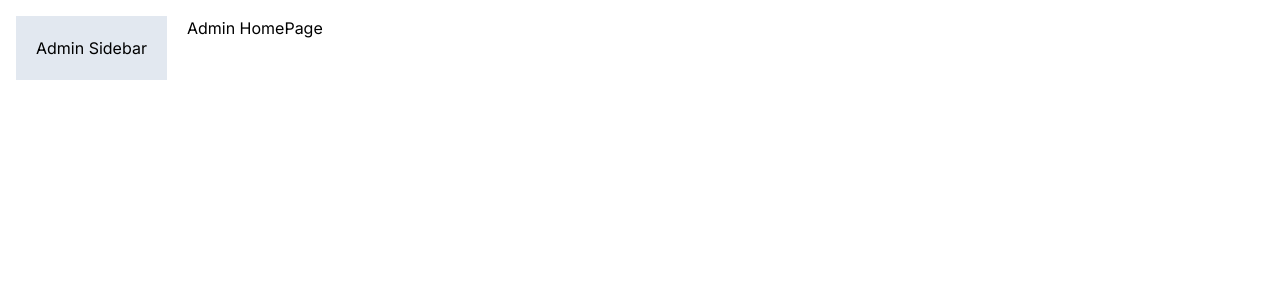
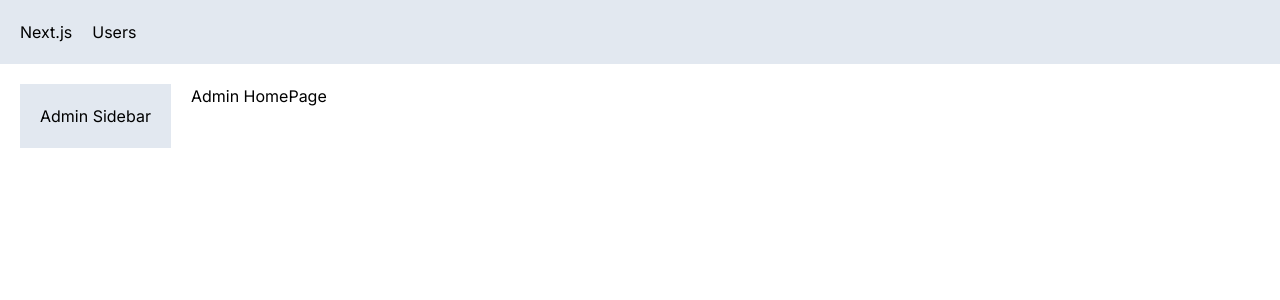
Before and after one commit to jrengifo28/nextjs-app, a Next.js app: page /admin in a window 1280 px wide. Shown: the top 300 px of the page. Built offline with nearby package versions, Linux system fonts and the light colour scheme.

Commit message:
Layout - Navbar

```diff
--- /dev/null
+++ b/app/NavBar.tsx
@@ -0,0 +1,15 @@
+import Link from "next/link";
+import React from "react";
+
+const NavBar = () => {
+  return (
+    <div className="flex bg-slate-200 p-5">
+      <Link href="/" className="mr-5">
+        Next.js
+      </Link>
+      <Link href="/users">Users</Link>
+    </div>
+  );
+};
+
+export default NavBar;
--- a/app/globals.css
+++ b/app/globals.css
@@ -14,5 +14,10 @@
 
 body {
   color: rgb(var(--foreground-rgb));
-  padding: 1rem;
 }
+
+@layer base{
+  h1 {
+    @apply font-extrabold text-2xl mb-3;
+  }
+}
--- a/app/layout.tsx
+++ b/app/layout.tsx
@@ -1,6 +1,7 @@
 import "./globals.css";
 import type { Metadata } from "next";
 import { Inter } from "next/font/google";
+import NavBar from "./NavBar";
 
 const inter = Inter({ subsets: ["latin"] });
 
@@ -16,7 +17,10 @@
 }) {
   return (
     <html lang="en" data-theme="winter">
-      <body className={inter.className}>{children}</body>
+      <body className={inter.className}>
+        <NavBar />
+        <main className="p-5">{children}</main>
+      </body>
     </html>
   );
 }
```
